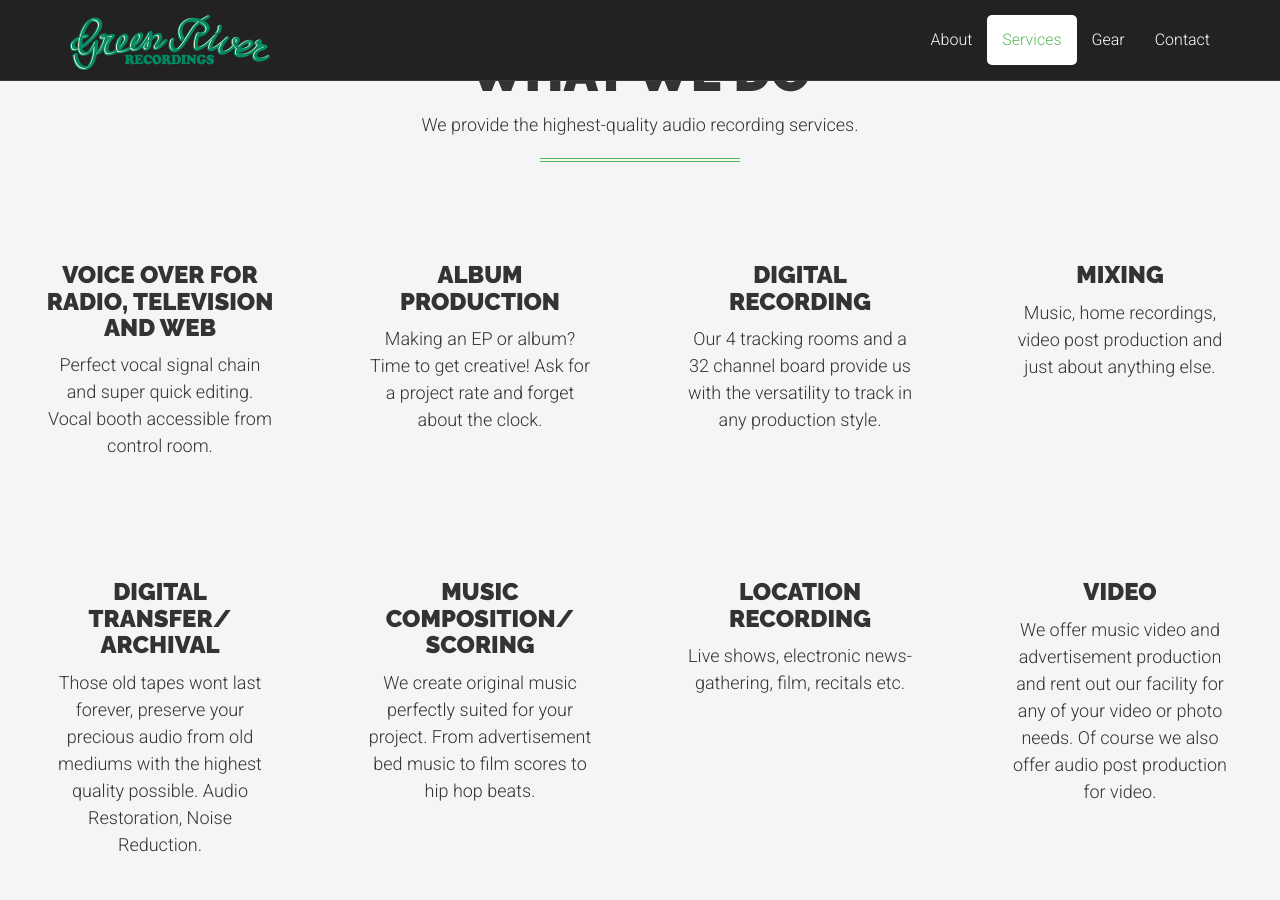
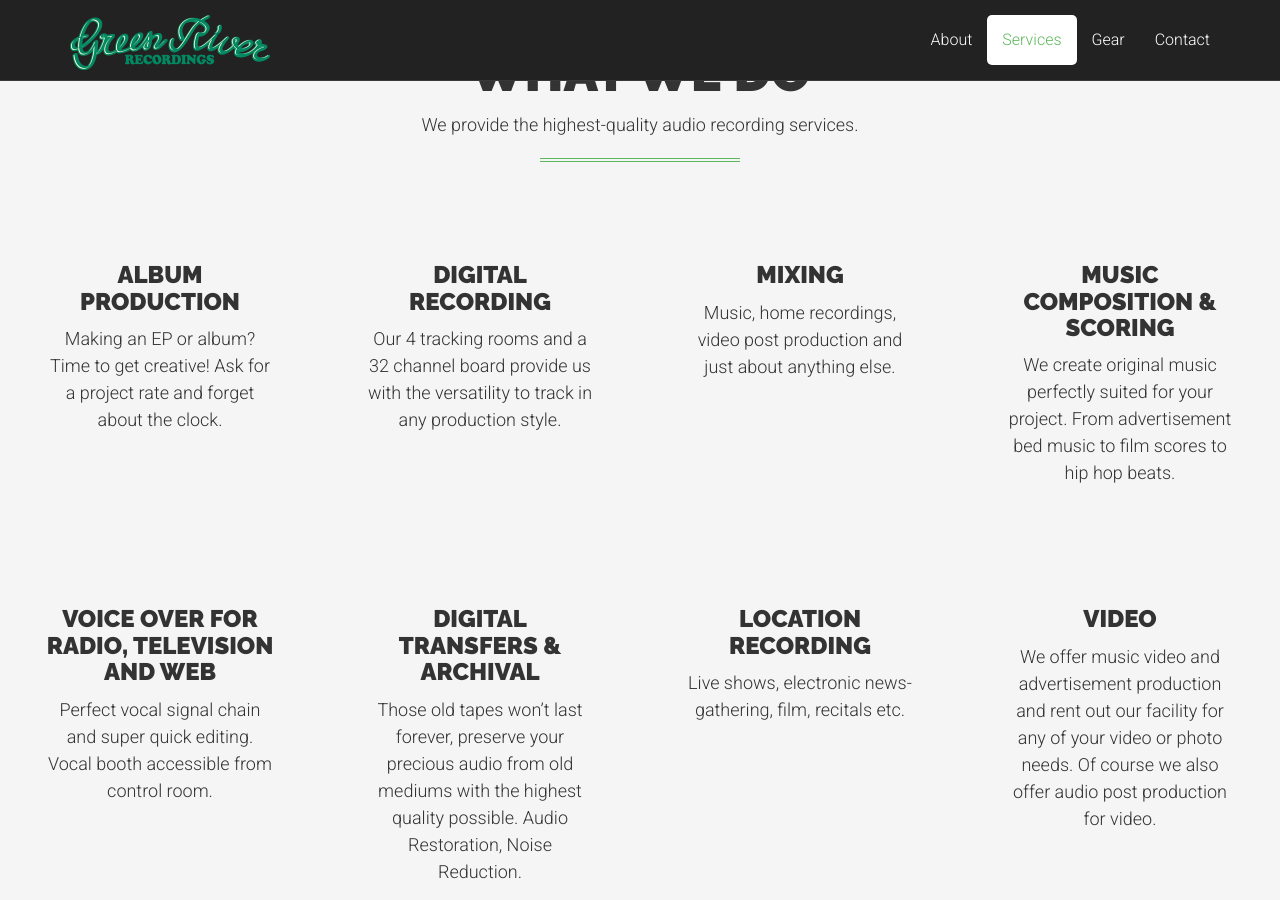
Before and after one commit to scottweisman/greenriverrecordings, a Jekyll site: the page built from index.html, in a window 1280 px wide and 900 px high, scrolled down 1916 px. Built offline with Jekyll 4.4.1, drawn with Linux system fonts in a browser that asks for light colours; nearby versions of some CDN libraries; Markdown is read by kramdown in place of the engine named in the settings; some of the changed text lies outside the part shown.

Commit message:
the real update
Yea, so I forgot that master is not THE master.  Heh.  I am not putting
in the history to update gh-pages not the master.  Yea, I don’t mind.

```diff
--- a/_data/services1.yml
+++ b/_data/services1.yml
@@ -1,6 +1,3 @@
-- service:
-  name: Voice over for radio, television and web
-  description: Perfect vocal signal chain and super quick editing. Vocal booth accessible from control room.
 - service:
   name: Album production
   description: Making an EP or album? Time to get creative! Ask for a project rate and forget about the clock.
@@ -10,3 +7,6 @@
 - service:
   name: Mixing
   description: Music, home recordings, video post production and just about anything else.
+- service:
+  name: Music Composition &amp; Scoring
+  description: We create original music perfectly suited for your project. From advertisement bed music to film scores to hip hop beats.
--- a/_includes/header.html
+++ b/_includes/header.html
@@ -2,7 +2,7 @@
   <div class="intro-content">
     <img src="img/greenriver-logo-flat-lighter.png" class="img-responsive img-centered" alt="">
     <hr class="colored">
-    <div class="brand-name-subtext">A state of the art recording studio.</div>
+    <div class="brand-name-subtext"><!-- A state of the art recording studio. --></div>
   </div>
   <div class="scroll-down">
     <a class="btn page-scroll" href="#about"><i class="fa fa-angle-down fa-fw"></i></a>
--- a/_layouts/default.html
+++ b/_layouts/default.html
@@ -163,7 +163,7 @@
         <div class="container text-center">
             <div class="row">
                 <div class="col-md-4 contact-details">
-                    <h4><i class="fa fa-phone"></i> Call</h4>
+                    <h4><i class="fa fa-phone"></i> Call/Text</h4>
                     <p>(763) 360-8761</p>
                 </div>
                 <div class="col-md-4 contact-details">
@@ -191,7 +191,7 @@
             </div>
             <div class="row copyright">
                 <div class="col-lg-12">
-                    <p class="small">&copy; 2015 Green River Recordings</p>
+                    <p class="small">&copy; 2016 Green River Recordings</p>
                 </div>
             </div>
         </div>
--- a/gear/index.html
+++ b/gear/index.html
@@ -1,7 +1,7 @@
 ---
 layout: default
 title: Our Recording Studio Gear in Minneapolis, MN
-description: We offer the highest quality audio recording gear in Minneapolis, MN.
+description:
 ---
 
 <div class="row">
@@ -35,7 +35,6 @@ description: We offer the highest quality audio recording gear in Minneapolis, M
     <ul>
       <li>Lynx Aurora 16</li>
       <li>Mackie 32-8</li>
-      <li>Digi 003 Rack</li>
       <li>Ederol R4</li>
       <li>Tascam 788</li>
       <li>Magnicord 1022 1/4” Reel to Reel</li>
@@ -56,7 +55,6 @@ description: We offer the highest quality audio recording gear in Minneapolis, M
       <li>(2) AKG 451 (matched Pair)</li>
       <li>(2) Sure SM81</li>
       <li>Audio Technica AT4050</li>
-      <li>(2) Beringer B1</li>
       <li>(3) Sure SM57</li>
       <li>Sure SM58</li>
       <li>(2) Senheiser MD 421</li>
--- a/js/contact.js
+++ b/js/contact.js
@@ -10,7 +10,7 @@ $('#ajax-form').submit(function(){
     //and reset the form
     $('#contact-form-container').find('form')[0].reset();
     $('#contact-form-container').fadeOut(500, function() {
-      $('#contact-message').replaceWith('<p style="color:green;">Thank you for contacting us. We will get back to you as soon as possible.</p>');
+      $('#contact-message').replaceWith('<p style="color:green;">Thank you for contacting us, we will back to you within 24hrs. If you need something sooner, send us a text or give us a call!</p>');
     });
   });
   return false; //to stop the form from submitting
```
Also changed, not shown: _data/services2.yml (+4 -4 lines).
